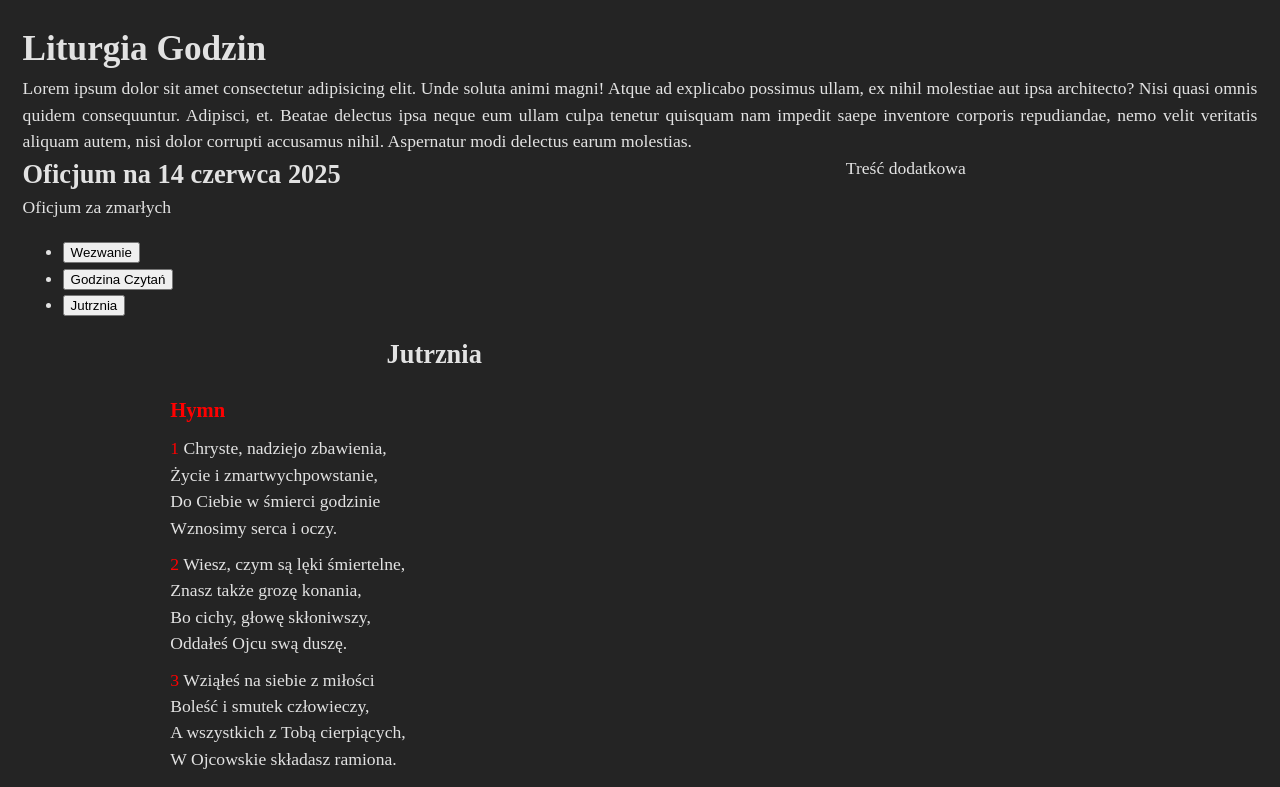
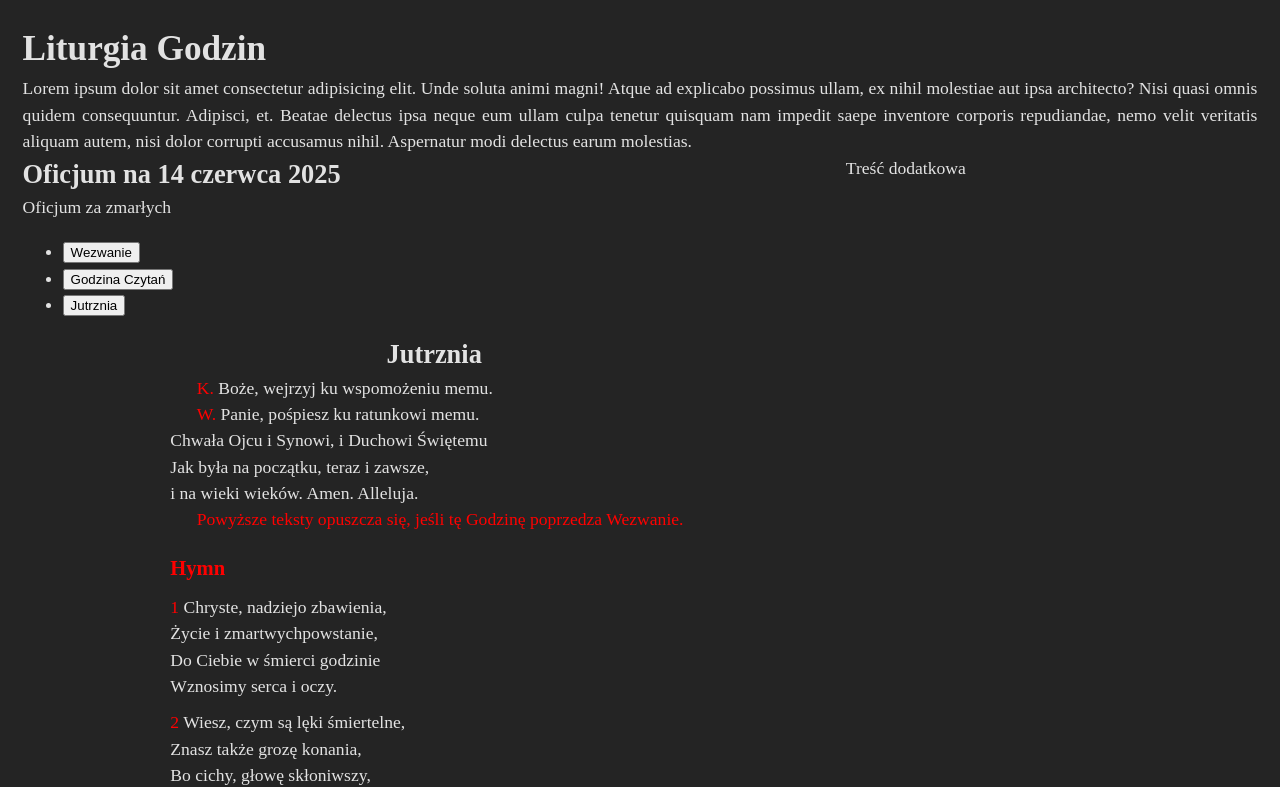
Before and after one commit to JakubOlejnik2007/brewiarz_webview, a React (Vite) app: page / in a window 1280 px wide. Shown: the top 787 px of the page. Built offline with nearby package versions, Linux system fonts and the light colour scheme.

Commit message:
Moved intro of hours to separate component

```diff
--- a/src/hours/Laudes.tsx
+++ b/src/hours/Laudes.tsx
@@ -1,3 +1,4 @@
+import Gloria from "../partials/Gloria";
 import Hymn from "../partials/Hymn";
 import Intercessions from "../partials/Intercessions";
 import LV_ending from "../partials/LV_ending";
@@ -12,6 +13,7 @@ const Laudes = ({ hymn, psalmodia, reading, intercessions, responsory, prayer }:
     return (
         <section className="laudes">
             <h2 className="hour__heading">Jutrznia</h2>
+            <Gloria isInvitationBefore={true} />
             <Hymn hymns={hymn} />
             <Psalmodia psalmodia={psalmodia} />
             <ShortReading {...reading} />
--- a/src/hours/OfficeOfReadings.tsx
+++ b/src/hours/OfficeOfReadings.tsx
@@ -6,6 +6,7 @@ import { useState } from "react";
 import Psalmodia from "../partials/Psalmodia";
 import numeration from "../utils/numeration";
 import Hymn from "../partials/Hymn";
+import Gloria from "../partials/Gloria";
 
 
 
@@ -34,20 +35,7 @@ const OfficeOfReadings = ({ isTeDeum, hymn, psalmodia, verse, readings, ...props
         <section>
             <h2 className="hour__heading">Godzina Czytań</h2>
 
-            <p className="indentation__block">
-                <span className="additional">K. </span>Boże, wejrzyj ku wspomożeniu memu.<br />
-                <span className="additional">W. </span>Panie, pośpiesz ku ratunkowi memu.
-            </p>
-
-            <p>
-                Chwała Ojcu i Synowi, i Duchowi Świętemu <br />
-                Jak była na początku, teraz i zawsze, <br />
-                i na wieki wieków. Amen. Alleluja.
-            </p>
-
-            <p className="indentation additional">
-                Powyższe teksty opuszcza się, jeśli tę Godzinę poprzedza Wezwanie.
-            </p>
+            <Gloria isInvitationBefore={true} />
 
             <Hymn hymns={hymn} />
 
--- /dev/null
+++ b/src/partials/Gloria.tsx
@@ -0,0 +1,29 @@
+interface TGloriaProps {
+    isAlleluja?: boolean;
+    isInvitationBefore?: boolean
+}
+
+const Gloria = ({ isAlleluja = true, isInvitationBefore = false }: TGloriaProps) => {
+    return (
+        <>
+            <p className="indentation__block">
+                <span className="additional">K. </span>Boże, wejrzyj ku wspomożeniu memu.<br />
+                <span className="additional">W. </span>Panie, pośpiesz ku ratunkowi memu.
+            </p>
+
+            <p>
+                Chwała Ojcu i Synowi, i Duchowi Świętemu <br />
+                Jak była na początku, teraz i zawsze, <br />
+                i na wieki wieków. Amen. {isAlleluja && <>Alleluja.</>}
+            </p>
+
+            {
+                isInvitationBefore && <p className="indentation additional">
+                    Powyższe teksty opuszcza się, jeśli tę Godzinę poprzedza Wezwanie.
+                </p>
+            }
+        </>
+    )
+}
+
+export default Gloria;
```
